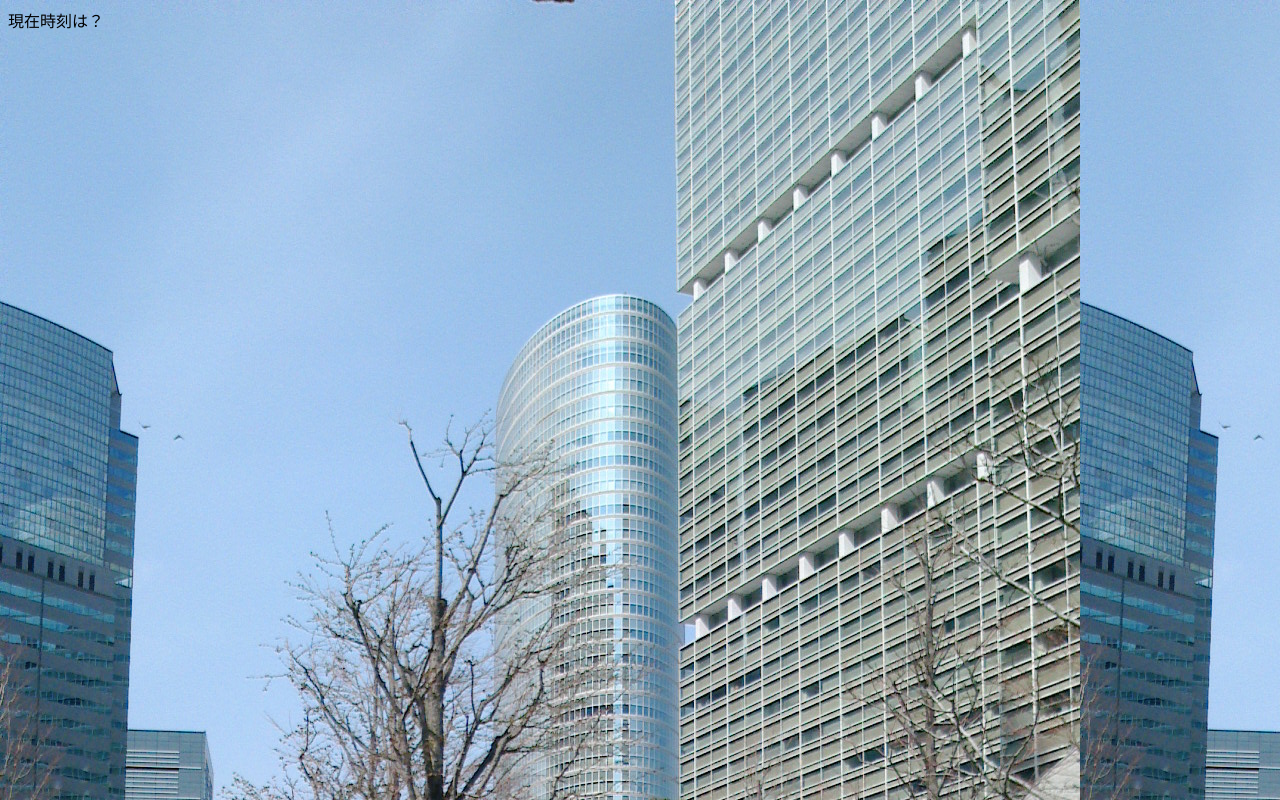
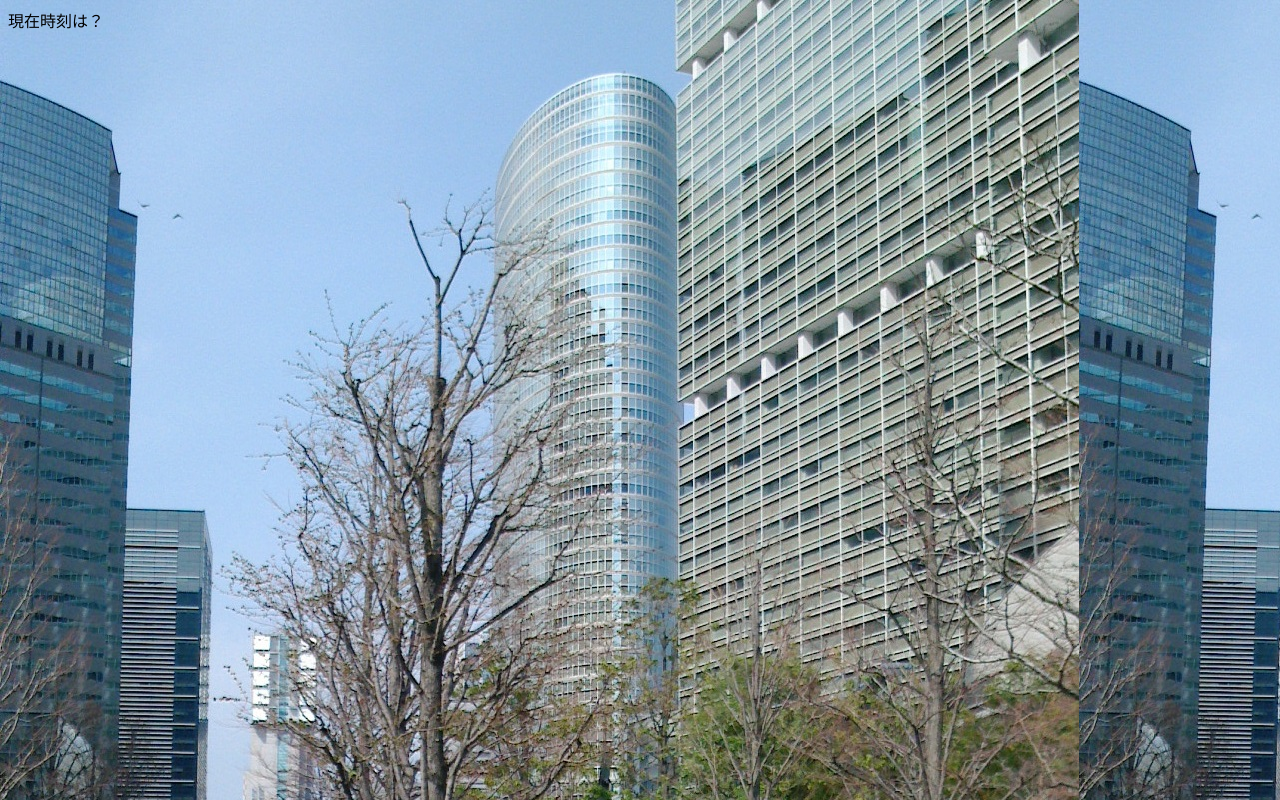
Before and after one commit to deltaspin/deltaspin.github.io, a plain HTML site: page index.html in a window 1280 px wide. Drawn offline with Linux system fonts and the light colour scheme.

Commit message:
Update index.html

```diff
--- a/index.html
+++ b/index.html
@@ -2,7 +2,7 @@
 <head>
 <title>時計</title>
 </head>
-<body background="NEC_0012.JPG">
+<body background="NEC_0012_2.jpg">
 
 現在時刻は？
 <br>
```
